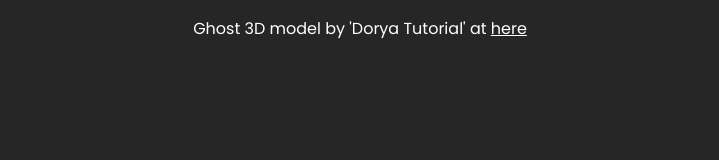
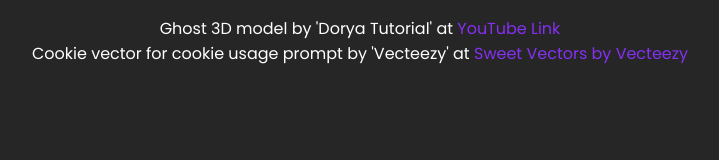
Before and after one commit to HirakuSV/HirakuSV.github.io, a plain HTML site: page credits.html in a window 1280 px wide. Shown: the whole page, without its empty margins (280-999 px from the left). Drawn offline with Linux system fonts and the light colour scheme.

Commit message:
Made diff files for css

```diff
--- /dev/null
+++ b/CSS/credits.css
@@ -0,0 +1,9 @@
+ul li {
+    color: white;
+    text-align: center;
+}
+
+ul li a {
+    text-decoration: none;
+    color: #8630F2;
+}
--- a/credits.html
+++ b/credits.html
@@ -1,17 +1,22 @@
 <!DOCTYPE html>
 <!DOCTYPE html>
 <html lang="en">
+
 <head>
     <meta charset="UTF-8">
     <meta http-equiv="X-UA-Compatible" content="IE=edge">
     <meta name="viewport" content="width=device-width, initial-scale=1.0">
     <link rel="stylesheet" href="./CSS/bsc.css">
+    <link rel="stylesheet" href="./CSS/credits.css">
     <link rel="icon" type="image/x-icon" href="./Assets/apple.png">
     <title>Credits</title>
 </head>
+
 <body>
-    <div class="textbox">
-        <p style="color: #fff; text-align: center;">Ghost 3D model by 'Dorya Tutorial' at <a href="https://youtu.be/H7-OI7YM2D0" style="color: #fff;">here</a></p>
-    </div>
+    <ul>
+        <li>Ghost 3D model by 'Dorya Tutorial' at <a href="https://youtu.be/H7-OI7YM2D0">YouTube Link</a></li>
+        <li>Cookie vector for cookie usage prompt by 'Vecteezy' at <a href=https://www.vecteezy.com/free-vector/sweet>Sweet Vectors by Vecteezy</a></li>
+    </ul>
 </body>
+
 </html>
```
